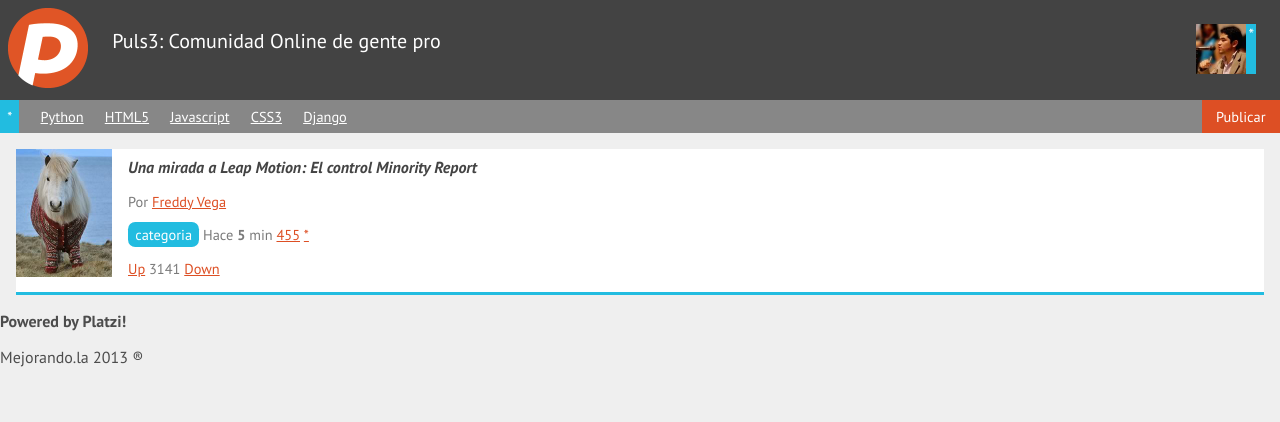
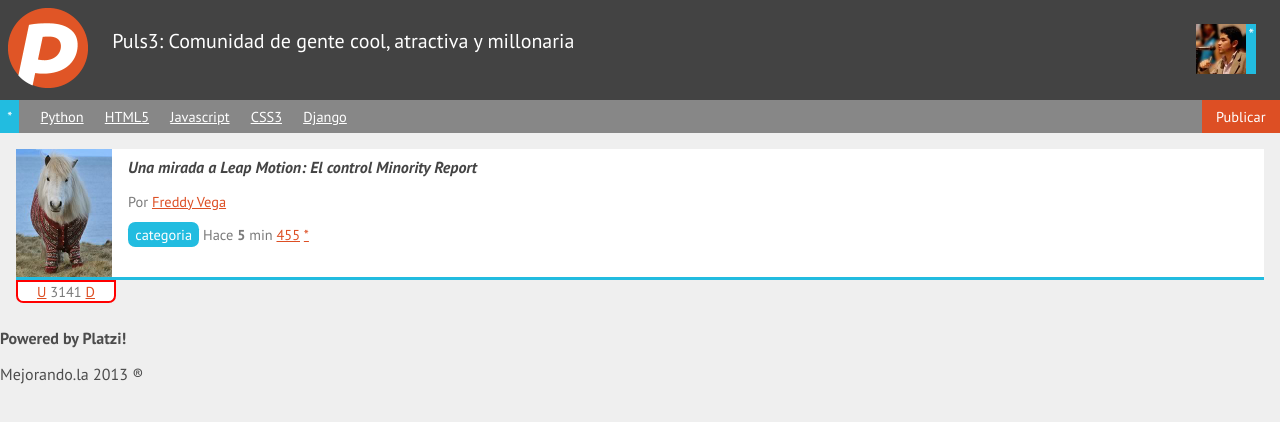
Before and after one commit to desapol/Repositorio_Local, a plain HTML site: page index.html in a window 1280 px wide. Drawn offline with Linux system fonts and the light colour scheme.

Commit message:
Posicion caja votacion
Cambio de posicion de la caja de votación debajo de la imagen

```diff
--- a/estilos.css
+++ b/estilos.css
@@ -102,6 +102,10 @@ nav #publicar_nav a
 {
  background: white;
  border-bottom: 3px #22BCE0 solid;
+ margin-bottom: 3em;
+ min-height: 128px;
+ position: relative;
+
 }
 #contenido .item p
 {
@@ -136,3 +140,14 @@ nav #publicar_nav a
  color: #444;
  text-decoration: none;
 }
+#contenido .item .votacion
+{
+	background: white;
+	border-radius: 0 0 0.5em 0.5em;
+	border: 2px solid red;
+	margin: 3px 0 0 0;
+	position: absolute;
+	text-align: center;
+	top: 100%;
+	width: 96px;
+}
--- a/index.html
+++ b/index.html
@@ -2,7 +2,7 @@
 <html lang="es">
 <head>
  <meta charset="utf-8" />
- <title>Mi primera web app :D</title>
+ <title>Puls3: Comunidad online de gente pro y (no sé que más escribir)</title>
  <link rel="stylesheet" href="normalize.css" />
  <link href='http://fonts.googleapis.com/css?family=PT+Sans:400,700,400italic,700italic' rel='stylesheet' type='text/css' />
  <link rel="stylesheet" href="estilos.css" />
@@ -13,7 +13,7 @@
   <figure id="logo">
    <img src="logo.png" />
   </figure>
-  <h1 id="titulo_header">Puls3: Comunidad Online de gente pro</h1>
+  <h1 id="titulo_header">Puls3: Comunidad de gente cool, atractiva y millonaria</h1>
   <figure id="avatar">
    <img src="avatar.jpg" />
    <figcaption>
@@ -50,9 +50,9 @@
     <a class="guardar_item" href="#">*</a>
    </p>
    <p class="votacion">
-    <a class="up" href="#">Up</a>
+    <a class="up" href="#">U</a>
     3141
-    <a class="down" href="#">Down</a>
+    <a class="down" href="#">D</a>
    </p>
   </article>
  </section>
```
